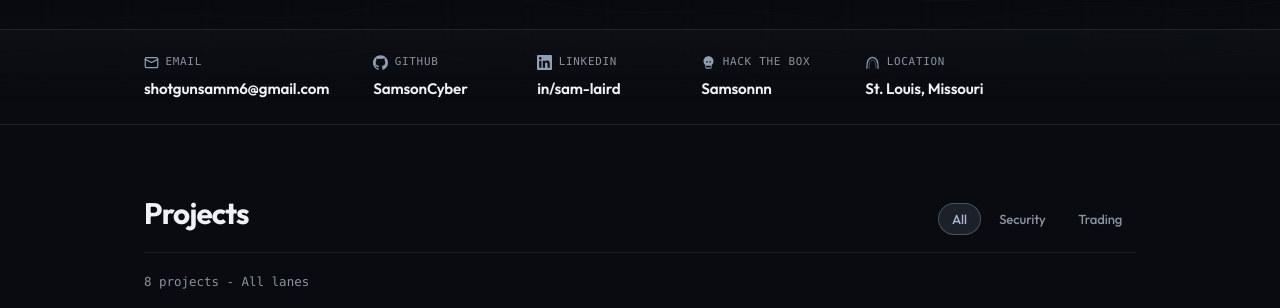
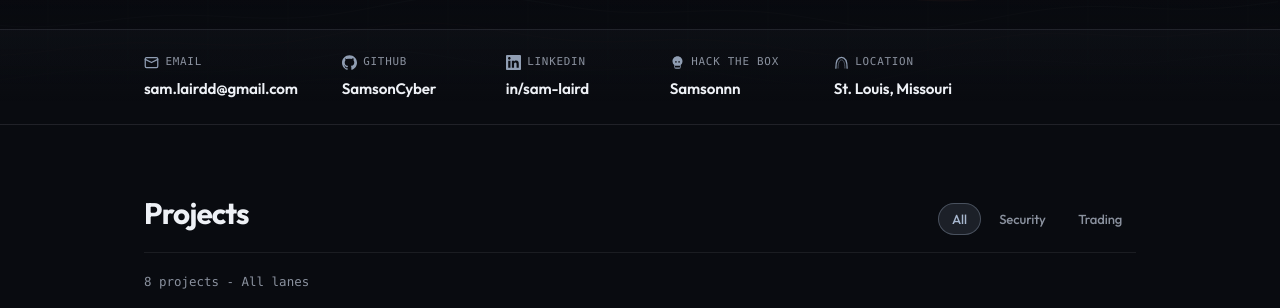
Before and after one commit to SamsonCyber/SamsonCyber.github.io, a website built with Vite: page index.html in a window 1280 px wide. Shown: the part 716-1024 px from the top of the page. Built offline with nearby package versions, Linux system fonts and the light colour scheme.

Commit message:
Use sam.lairdd@gmail.com as contact email

```diff
--- a/index.html
+++ b/index.html
@@ -53,7 +53,7 @@
           <p class="hero__lede" id="hero-lede">IT support engineer building the security stack for tool-using agents: detectors, red-team harnesses, and control planes.</p>
           <div class="hero__actions">
             <a class="btn btn--primary" href="#work">Selected work</a>
-            <a class="btn btn--ghost" id="btn-email" href="mailto:shotgunsamm6@gmail.com">Email</a>
+            <a class="btn btn--ghost" id="btn-email" href="mailto:sam.lairdd@gmail.com">Email</a>
             <a class="btn btn--ghost" href="./writeups/">Writeups</a>
           </div>
         </div>
@@ -81,7 +81,7 @@
         <div class="contact-strip__grid" id="contact-grid">
           <div class="contact-cell">
             <span class="contact-cell__label"><span class="contact-cell__icon"><svg viewBox="0 0 24 24" width="15" height="15" fill="none" stroke="currentColor" stroke-width="2" stroke-linecap="round" stroke-linejoin="round" aria-hidden="true"><rect x="2" y="4" width="20" height="16" rx="2"/><path d="m22 7-10 5L2 7"/></svg></span>Email</span>
-            <a href="mailto:shotgunsamm6@gmail.com">shotgunsamm6@gmail.com</a>
+            <a href="mailto:sam.lairdd@gmail.com">sam.lairdd@gmail.com</a>
           </div>
           <div class="contact-cell">
             <span class="contact-cell__label"><span class="contact-cell__icon"><svg viewBox="0 0 24 24" width="15" height="15" fill="currentColor" aria-hidden="true"><path d="M12 .297c-6.63 0-12 5.373-12 12 0 5.303 3.438 9.8 8.205 11.385.6.113.82-.258.82-.577 0-.285-.01-1.04-.015-2.04-3.338.724-4.042-1.61-4.042-1.61C4.422 18.07 3.633 17.7 3.633 17.7c-1.087-.744.084-.729.084-.729 1.205.084 1.838 1.236 1.838 1.236 1.07 1.835 2.809 1.305 3.495.998.108-.776.417-1.305.76-1.605-2.665-.3-5.466-1.332-5.466-5.93 0-1.31.465-2.38 1.235-3.22-.135-.303-.54-1.523.105-3.176 0 0 1.005-.322 3.3 1.23.96-.267 1.98-.399 3-.405 1.02.006 2.04.138 3 .405 2.28-1.552 3.285-1.23 3.285-1.23.645 1.653.24 2.873.12 3.176.765.84 1.23 1.91 1.23 3.22 0 4.61-2.805 5.625-5.475 5.92.42.36.81 1.096.81 2.22 0 1.606-.015 2.896-.015 3.286 0 .315.21.69.825.57C20.565 22.092 24 17.592 24 12.297c0-6.627-5.373-12-12-12"/></svg></span>GitHub</span>
@@ -252,7 +252,7 @@
     <footer class="footer">
       <p class="footer__place"><svg viewBox="0 0 24 24" width="13" height="13" fill="none" stroke="currentColor" stroke-linecap="round" aria-hidden="true"><path d="M3 21C3 10.2 6.2 4 12 4s9 6.2 9 17" stroke-width="2"/><path d="M6.5 21C6.5 12.6 8.7 7.8 12 7.8s5.5 4.8 5.5 13.2" stroke-width="1.4" opacity="0.55"/></svg>Samson Laird · St. Louis</p>
       <p class="footer__links">
-        <a href="mailto:shotgunsamm6@gmail.com">Email</a>
+        <a href="mailto:sam.lairdd@gmail.com">Email</a>
         <a href="https://github.com/SamsonCyber" rel="noopener noreferrer" target="_blank">GitHub</a>
         <a href="https://www.linkedin.com/in/sam-laird-50446021b/" rel="noopener noreferrer" target="_blank">LinkedIn</a>
         <a href="https://profile.hackthebox.com/profile/019c8240-5890-72f0-8ff8-e8b4e1792092" rel="noopener noreferrer" target="_blank">HTB</a>
--- a/src/content.js
+++ b/src/content.js
@@ -31,7 +31,7 @@ export const SITE = {
     },
   ],
   contacts: {
-    email: 'shotgunsamm6@gmail.com',
+    email: 'sam.lairdd@gmail.com',
     github: 'https://github.com/SamsonCyber',
     githubLabel: 'github.com/SamsonCyber',
     githubHandle: 'SamsonCyber',
```
Also changed, not shown: tests/content.test.js (+1 -1 lines), tests/dist.test.js (+1 -1 lines).
